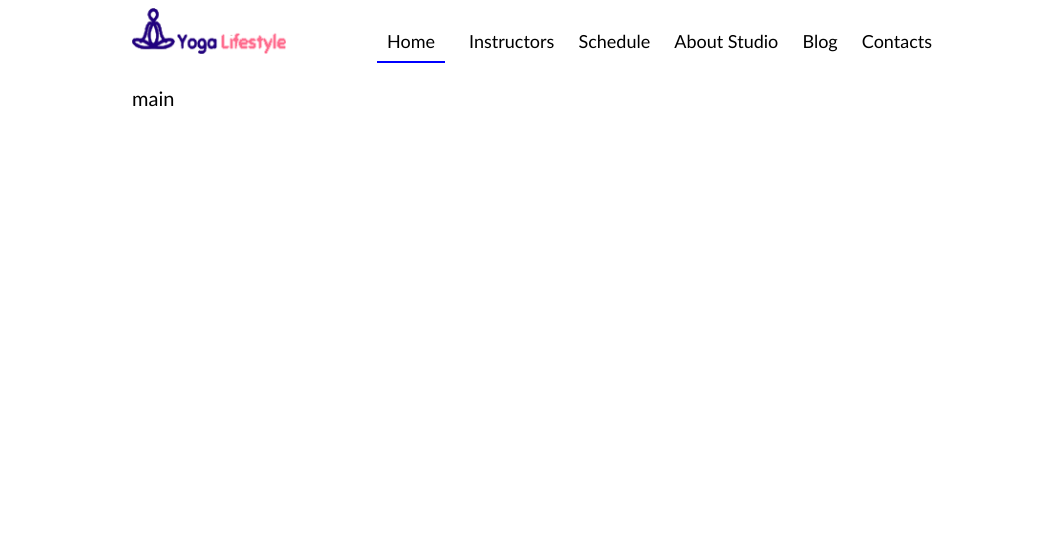
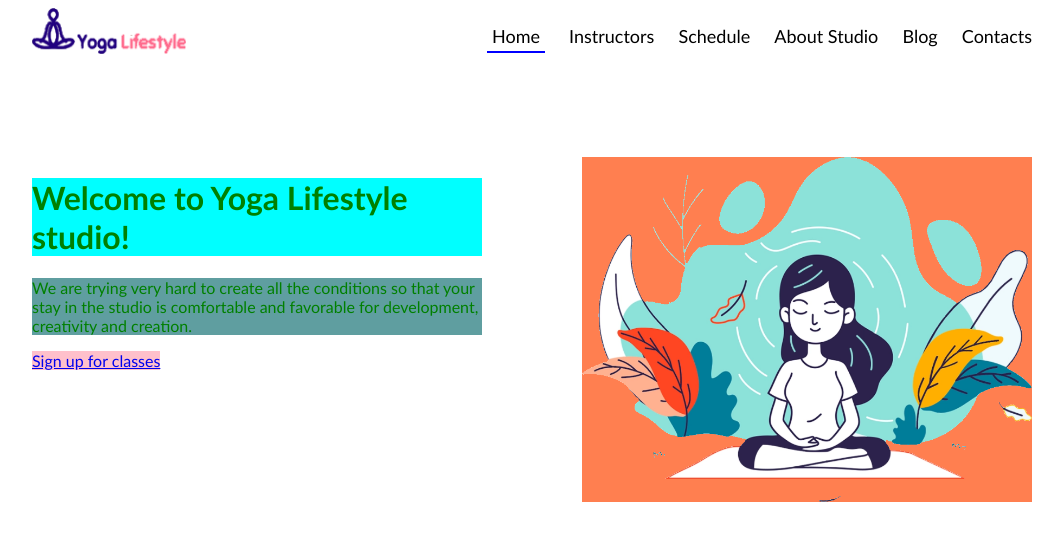
Before and after one commit to krikri89/9-yoga, a website: page index.html in a window 1280 px wide. Shown: the whole page, without its empty margins (108-1171 px from the left). Drawn offline with Linux system fonts and the light colour scheme.

Commit message:
img and div ajustement

```diff
--- a/index.html
+++ b/index.html
@@ -20,8 +20,15 @@
       </nav>
     </header>
     <main>
-        <p>main
-    </p>
+        <div>
+          <h1>Welcome to
+            Yoga Lifestyle studio!</h1>
+            <p>We are trying very hard to create all the conditions so that
+              your stay in the studio is comfortable and favorable for
+              development, creativity and creation.</p>
+            <a href="#">Sign up for classes</a>
+        </div>
+        <img src="image.png" alt="img">
     </main>
   </body>
 </html>
--- a/main.css
+++ b/main.css
@@ -1,23 +1,24 @@
 body {
   font-family: "Gill Sans", "Gill Sans MT", Calibri, "Trebuchet MS", sans-serif;
 }
-header, main {
+header,
+main {
   display: inline-block;
-  width: 800px;
-  margin-left: calc(50% - 400px);
+  width: 1000px;
+  margin-left: calc(50% - 500px);
 }
 
-img {
+header > img {
   float: left;
   height: 46px;
 }
 
-nav {
+header > nav {
   float: right;
   margin-top: 13px;
 }
 
-a {
+nav > a {
   display: inline-block;
   font-size: 18px;
   line-height: 20px;
@@ -25,17 +26,38 @@ a {
   text-decoration: none;
   color: black;
 }
-a:hover {
+nav > a:hover {
   color: red;
   border-bottom: blue solid;
-  padding: 10px;
+  padding: 5px;
 }
-a:first-child {
+nav > a:first-child {
   border-bottom: 2px blue solid;
-  padding: 10px;
+  padding: 5px;
 }
 
-p {
-  font-size: 20px;
-  line-height: 1.24em;
+body > main {
+  margin-top: 100px;
 }
+main > div {
+  width: 45%;
+  color: green;
+  float: left;
+  padding-right: 10%;
+}
+div > h1 {
+  background-color: aqua;
+}
+div > p {
+  background-color: cadetblue;
+}
+
+div > a {
+  background-color: pink;
+}
+
+main > img {width: 45%;
+  background-color: coral;
+  float: right;
+  object-fit: contain;
+}
```
Also changed, not shown: image.png (added).
